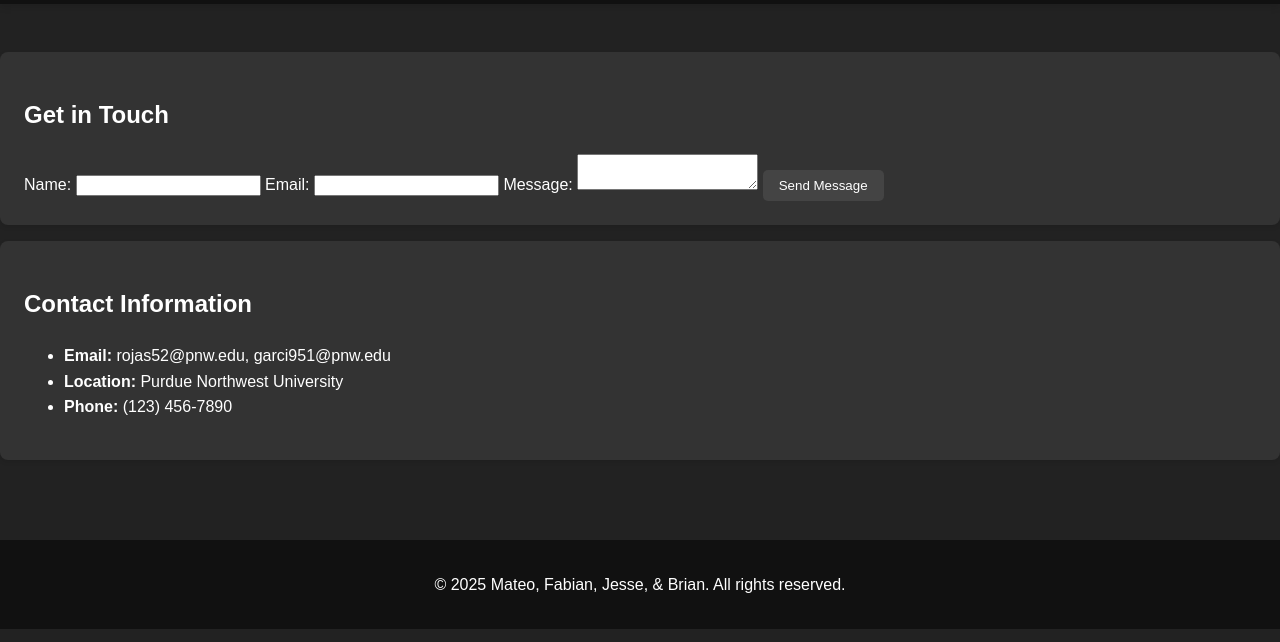
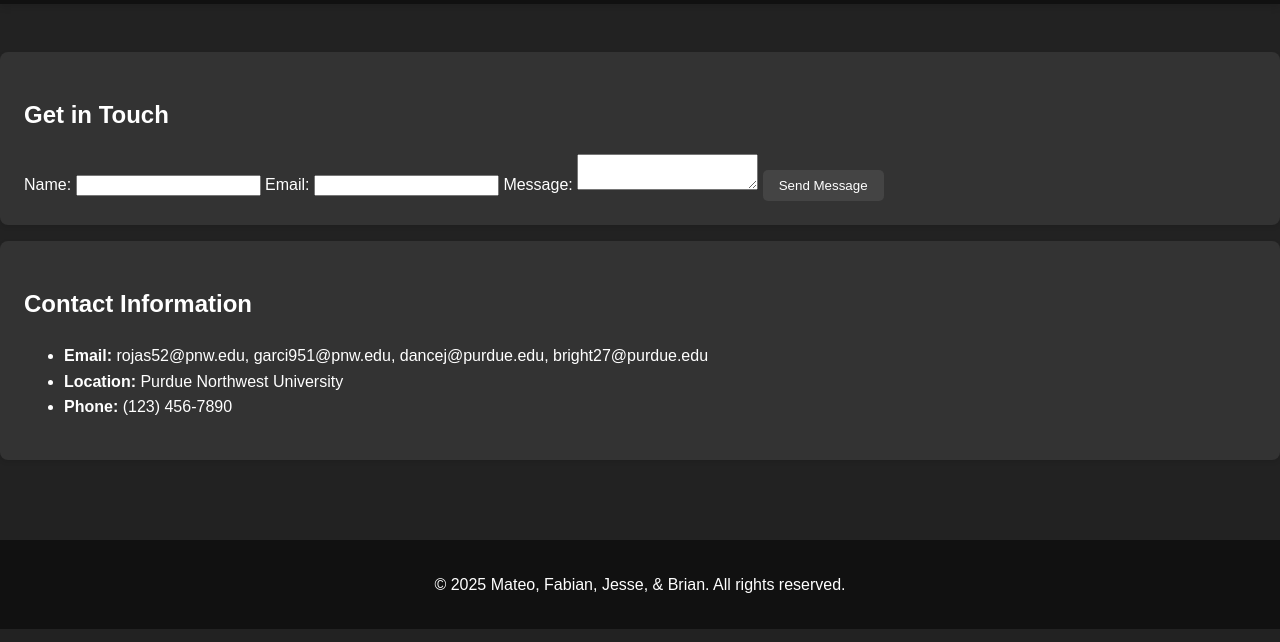
Before and after one commit to MGarcia2619/Data, a website: page three-page-website/src/contact.html in a window 1280 px wide. Shown: the part 158-800 px from the top of the page. Drawn offline with Linux system fonts and the light colour scheme.

Commit message:
Contact Edits

```diff
--- a/three-page-website/src/contact.html
+++ b/three-page-website/src/contact.html
@@ -39,7 +39,7 @@
         <section class="updates">
             <h2>Contact Information</h2>
             <ul class="contact-info">
-                <li><strong>Email:</strong> rojas52@pnw.edu, garci951@pnw.edu</li>
+                <li><strong>Email:</strong> rojas52@pnw.edu, garci951@pnw.edu, dancej@purdue.edu, bright27@purdue.edu</li>
                 <li><strong>Location:</strong> Purdue Northwest University</li>
                 <li><strong>Phone:</strong> (123) 456-7890</li>
             </ul>
```
